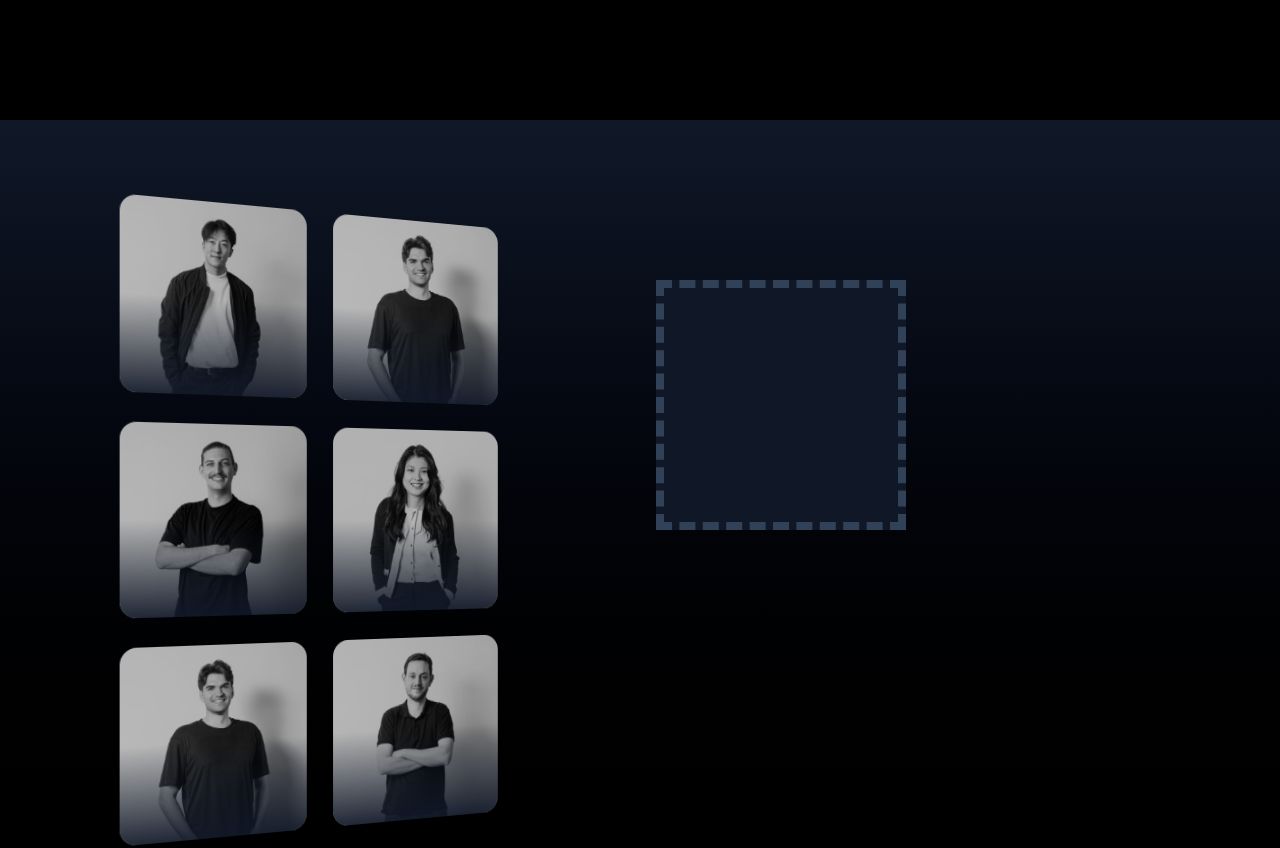
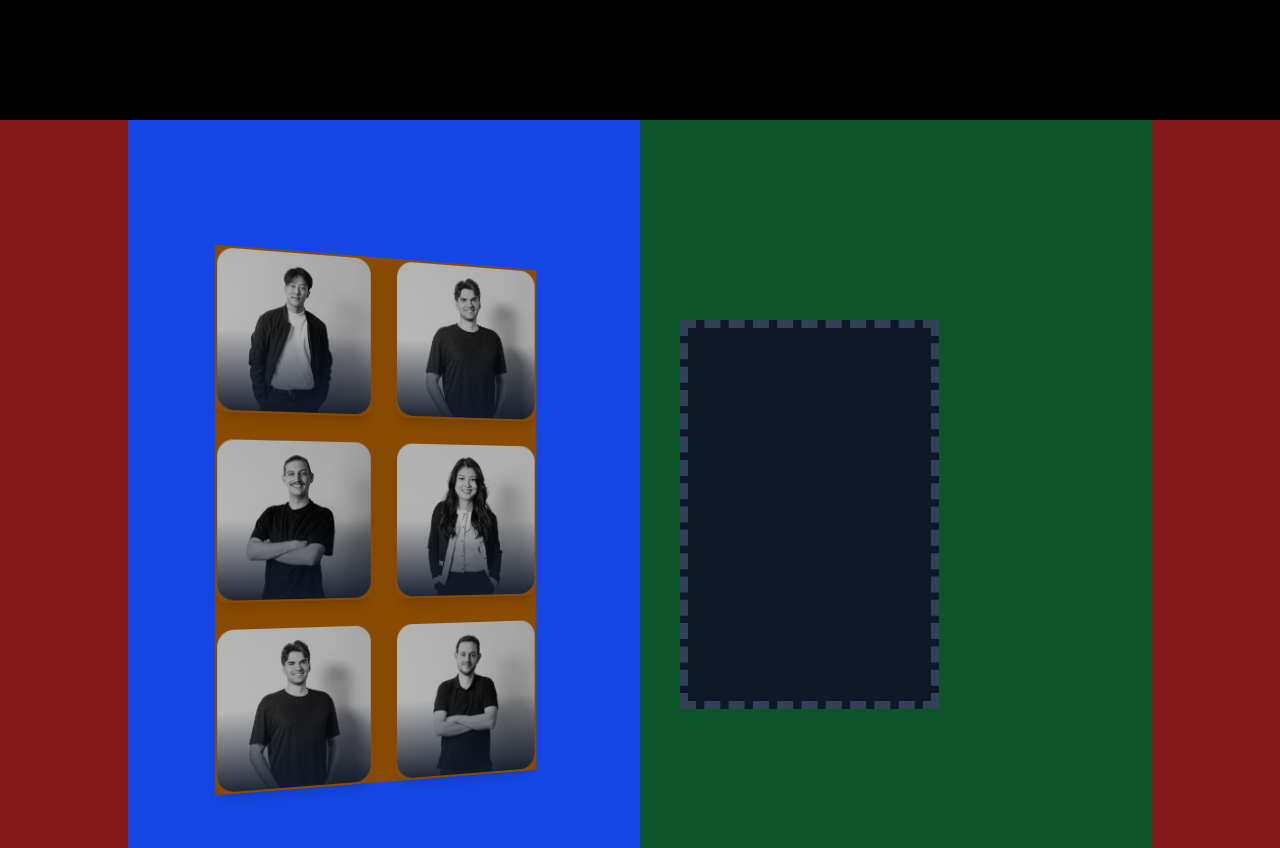
Before and after one commit to nicschittenhelm/team-next, a Next.js app: page / in a window 1280 px wide. Shown: the part 680-1528 px from the top of the page. Built offline with nearby package versions, Linux system fonts and the light colour scheme.

Commit message:
styled team page

```diff
--- a/src/app/sections/Team.tsx
+++ b/src/app/sections/Team.tsx
@@ -22,9 +22,7 @@ export default function Team() {
   const roleRef = useRef<HTMLParagraphElement>(null);
   const tagsRef = useRef<HTMLDivElement>(null);
   const descriptionRef = useRef<HTMLDivElement>(null);
-  const [selectedMember, setSelectedMember] = useState<number | null>(null);
-
-  // Function to handle card click and animate it to the placeholder
+  const [selectedMember, setSelectedMember] = useState<number | null>(null); // Function to handle card click and animate it to the placeholder
   const handleCardClick = (memberId: number) => {
     // Set the selected member
     setSelectedMember(memberId);
@@ -35,7 +33,9 @@ export default function Team() {
 
     // Get the positions for animation
     const cardRect = cardElement.getBoundingClientRect();
-    const placeholderRect = placeholderRef.current.getBoundingClientRect(); // Create a clone of the card for the animation
+    const placeholderRect = placeholderRef.current.getBoundingClientRect();
+
+    // Create a clone of the card for the animation
     const clone = cardElement.cloneNode(true) as HTMLElement;
     clone.style.position = "fixed";
     clone.style.left = `${cardRect.left}px`;
@@ -47,21 +47,12 @@ export default function Team() {
     clone.id = "card-clone";
     document.body.appendChild(clone);
 
-    // Calculate the square dimensions to match the placeholder
-    const squareSize = Math.min(placeholderRect.width, placeholderRect.height);
-
-    // Calculate centered position for the final square
-    const targetLeft =
-      placeholderRect.left + (placeholderRect.width - squareSize) / 2;
-    const targetTop =
-      placeholderRect.top + (placeholderRect.height - squareSize) / 2;
-
     // Animate the clone to the placeholder
     gsap.to(clone, {
-      left: targetLeft,
-      top: targetTop,
-      width: squareSize,
-      height: squareSize,
+      left: placeholderRect.left,
+      top: placeholderRect.top,
+      width: placeholderRect.width,
+      height: placeholderRect.height,
       duration: 0.4, // Faster animation
       ease: "power2.inOut",
       onComplete: () => {
@@ -120,14 +111,14 @@ export default function Team() {
 
   return (
     <section
-      className="relative h-screen w-full overflow-hidden bg-gradient-to-b from-gray-900 to-black"
+      className="relative h-screen w-full bg-red-900 overflow-hidden flex items-center justify-center"
       ref={containerRef}
     >
       {/* Two-column layout container */}
-      <div className="container flex flex-col lg:flex-row">
+      <div className="flex flex-col lg:flex-row w-full h-full max-w-[80vw] mx-aut">
         {/* Left side - Team grid */}
-        <div className="w-full h-screen flex justify-center items-center lg:w-1/2 px-4 relative z-10  perspective-distant">
-          <div className="grid w-2/3 grid-cols-1 md:grid-cols-2 gap-6 rotate-y-[20deg]">
+        <div className="w-full lg:w-1/2 flex justify-center items-center relative py-20 z-10 bg-blue-700 perspective-distant">
+          <div className="grid w-2/3 grid-cols-1 md:grid-cols-2 gap-6 rotate-y-[20deg] bg-yellow-800">
             {teamMembers.map((member) => (
               <GsapMagnetic key={member.id}>
                 <div
@@ -140,24 +131,25 @@ export default function Team() {
               </GsapMagnetic>
             ))}
           </div>
-        </div>
-
+        </div>{" "}
         {/* Right side - Placeholder div and member details */}
-        <div className="w-full lg:w-1/2 pt-40 px-4">
-          <div className="flex flex-col gap-6">
+        <div className="w-full lg:w-1/2 h-full py-50 flex items-start bg-green-900">
+          <div className="flex flex-col gap-6 w-full px-4 md:px-6 lg:px-8 xl:px-10 mx-auto lg:mx-0">
+            {" "}
             {/* Horizontal layout with image on left, details on right */}
-            <div className="flex flex-col md:flex-row gap-6">
-              {/* Left - Image placeholder (maintaining exact size) */}
+            <div className="flex flex-col md:flex-row gap-0 w-full">
+              {/* Left - Image placeholder with responsive but fixed ratio 2:3 */}
+              <div className="w-full md:w-1/2 lg:w-3/5 max-w-[400px] mx-auto md:mx-0">
                 <div
                   ref={placeholderRef}
-                className="size-[250px] min-w-[250px] min-h-[250px] max-w-[250px] max-h-[250px] flex-shrink-0 border-8 border-dashed border-slate-700 bg-gray-900 relative overflow-hidden"
+                  className="aspect-[2/3] border-8 border-dashed border-slate-700 bg-gray-900 relative overflow-hidden"
                 >
                   {selectedMemberData && (
                     <Image
                       src={selectedMemberData.image}
                       alt={selectedMemberData.name}
                       fill
-                    sizes="250px"
+                      sizes="(max-width: 768px) 100vw, (max-width: 1024px) 50vw, (max-width: 1280px) 60vw, 42rem"
                       priority
                       style={{
                         objectFit: "cover",
@@ -167,10 +159,10 @@ export default function Team() {
                     />
                   )}
                 </div>
-
+              </div>
               {/* Right - Details stacked vertically */}
               {selectedMemberData && (
-                <div className="flex flex-col justify-start">
+                <div className="flex flex-col justify-start md:w-1/2 lg:w-2/5 md:min-w-0 md:pl-6">
                   {/* Name */}
                   <h3
                     ref={nameRef}
@@ -204,7 +196,6 @@ export default function Team() {
                 </div>
               )}
             </div>
-
             {/* Description section below */}
             {selectedMemberData && (
               <div ref={descriptionRef} className="mt-2 opacity-0">
```
Lines whose indentation alone changed are shown as unchanged.
